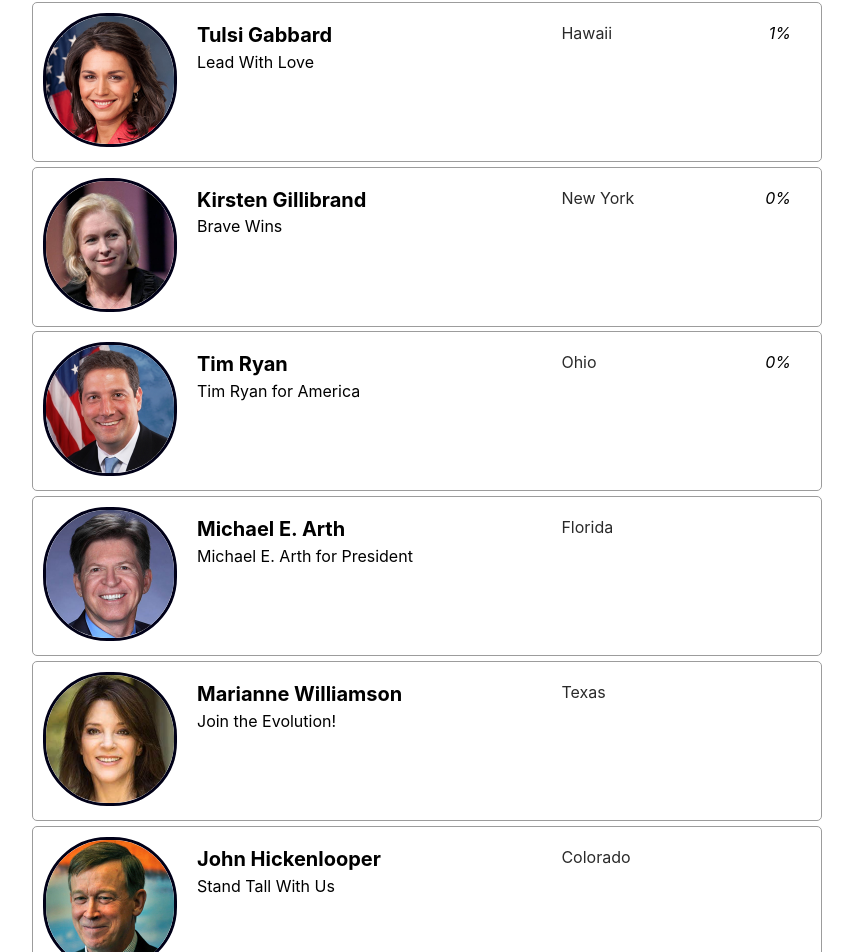
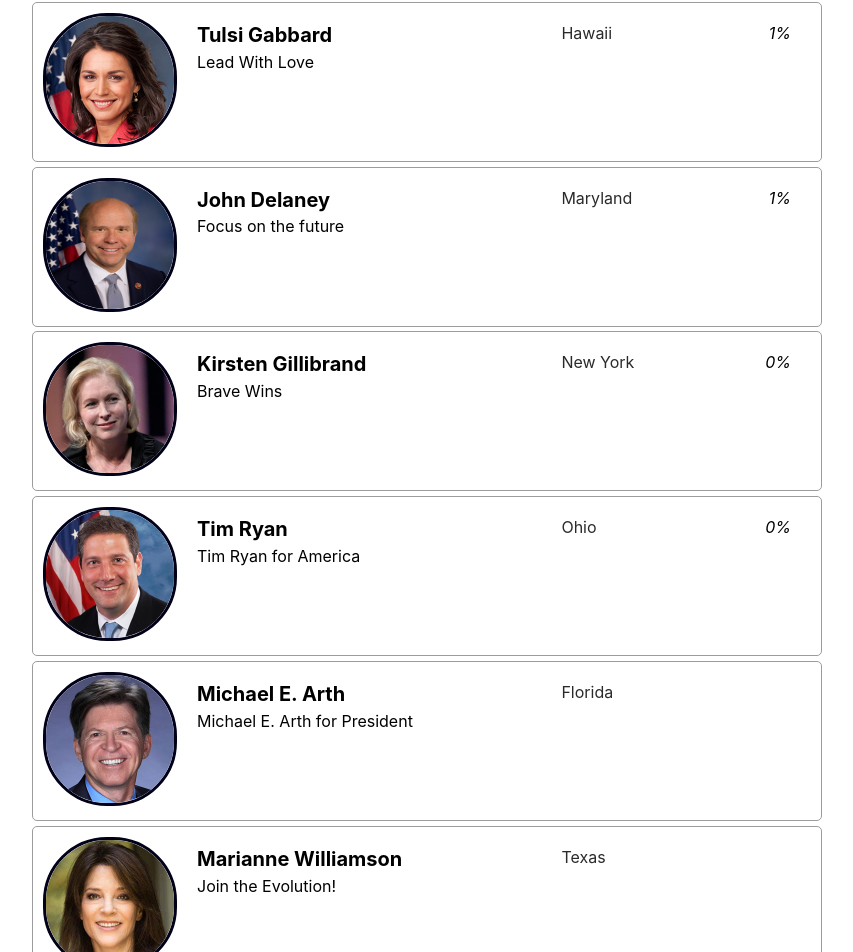
Before and after one commit to alexvarney/candidatelist_react, a React (Create React App) app: page / in a window 1280 px wide. Shown: the part 1777-2729 px from the top of the page, without its empty margins (213-1066 px from the left). Built offline with nearby package versions, Linux system fonts and the light colour scheme.

Commit message:
added delaney

```diff
--- a/src/Candidates.js
+++ b/src/Candidates.js
@@ -224,4 +224,13 @@ export default [
         headshotImage: 'moulton.png',
         polling: -1,
     },
+    {
+        name: 'John Delaney',
+        id: 'jdelaney',
+        state: 'Maryland',
+        campaignSlogan: 'Focus on the future',
+        status: 'declared',
+        headshotImage: 'delaney.jpg',
+        polling: 1,
+    },
   ];
```
Also changed, not shown: public/headshots/delaney.jpg (added).
